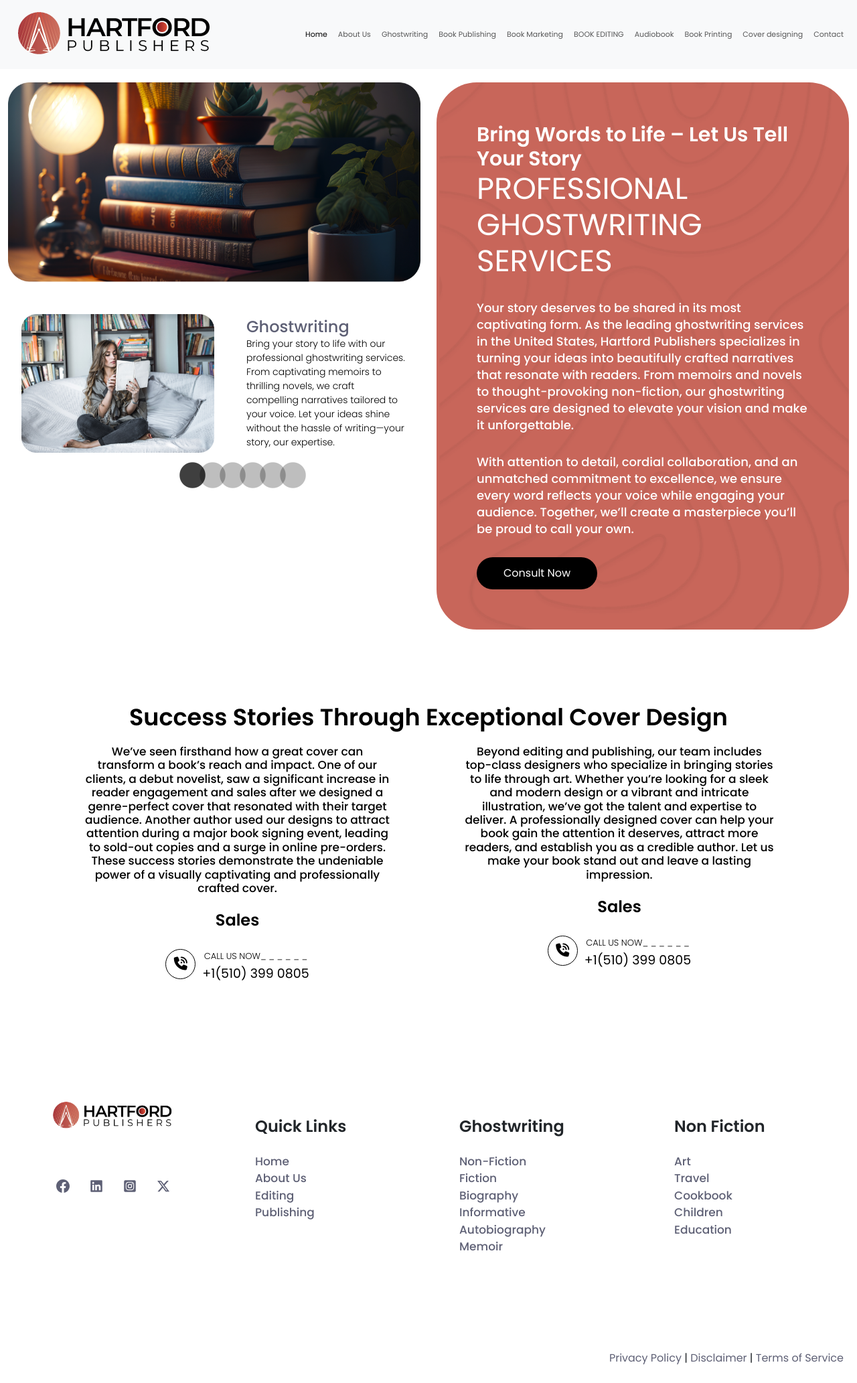
After one commit to 0SyedAli/hartford2, a PHP site: page /about.php in a window 1280 px wide. The commit adds this page. Shown: the whole page at 67% size. Run offline with PHP 8.4, Linux system fonts and the light colour scheme; some libraries are stand-ins or nearby versions; some web fonts are replaced.

Commit message:
css changes

```diff
--- /dev/null
+++ b/about.php
@@ -0,0 +1,139 @@
+<?php
+$title = 'Best Ghostwriting Service | Hartford Publishers';
+$description = '"Hartford Publishers: Expert ghostwriting tailored to your vision. From books to screenplays, we create captivating content that reflects your voice. Contact us!"';
+include 'includes/header.php';
+?>
+
+<div class="innerp">
+
+    <section class="banner-section">
+        <div class="container-fluid">
+            <div class="row flex-column-reverse gy-4 flex-lg-row">
+                <div class="col-12 col-lg-6">
+                    <img src="./assets/images/banner02.png" class="w-100" alt="Italian Trulli">
+                    <div class="bsl-bottom pt-5">
+                        <div class="banner-btm-slider">
+                            <div class="d-flex gap-3 gap-xl-5 align-items-center flex-column flex-sm-row text-center text-sm-start">
+                                <img src="./assets/images/blb-1.png" alt="Italian Trulli">
+                                <div>
+                                    <h4>Ghostwriting</h4>
+                                    <p>Bring your story to life with our professional ghostwriting services. From captivating memoirs to thrilling novels, we craft compelling narratives tailored to your voice. Let your ideas shine without the hassle of writing—your story, our expertise.
+                                    </p>
+                                </div>
+                            </div>
+                            <div class="d-flex gap-3 gap-xl-5 align-items-center flex-column flex-sm-row text-center text-sm-start">
+                                <img src="./assets/images/blb-1.png" alt="Italian Trulli">
+                                <div>
+                                    <h4>Book Editing</h4>
+                                    <p>Polish your manuscript to perfection with our expert book editing services. We refine your language, enhance clarity, and eliminate errors while preserving your unique voice. Ready your book for publishing with precision editing that impresses readers.
+                                    </p>
+                                </div>
+                            </div>
+                            <div class="d-flex gap-3 gap-xl-5 align-items-center flex-column flex-sm-row text-center text-sm-start">
+                                <img src="./assets/images/blb-1.png" alt="Italian Trulli">
+                                <div>
+                                    <h4>Book Marketing
+                                    </h4>
+                                    <p>Turn your book into a bestseller with strategic book marketing. From targeted campaigns to social media promotion, we amplify your reach and connect your masterpiece with the right audience. Success starts here.
+
+                                    </p>
+                                </div>
+                            </div>
+
+                            <div class="d-flex gap-3 gap-xl-5 align-items-center flex-column flex-sm-row text-center text-sm-start">
+                                <img src="./assets/images/blb-1.png" alt="Italian Trulli">
+                                <div>
+                                    <h4>Book Publishing
+                                    </h4>
+                                    <p>Simplify your publishing journey with Hartford Publishers. We handle everything from manuscript formatting to distribution, ensuring your book meets industry standards and reaches the shelves. Your publishing dreams, realized.
+                                    </p>
+                                </div>
+                            </div>
+                            <div class="d-flex gap-3 gap-xl-5 align-items-center flex-column flex-sm-row text-center text-sm-start">
+                                <img src="./assets/images/blb-1.png" alt="Italian Trulli">
+                                <div>
+                                    <h4>Book Printing</h4>
+                                    <p>Experience high-quality book printing with vibrant covers, crisp pages, and professional finishes. Whether you need a few copies or thousands, we bring your words to life with unmatched precision and care.
+
+                                    </p>
+                                </div>
+                            </div>
+                            <div class="d-flex gap-3 gap-xl-5 align-items-center flex-column flex-sm-row text-center text-sm-start">
+                                <img src="./assets/images/blb-1.png" alt="Italian Trulli">
+                                <div>
+                                    <h4>Cover Designing
+                                    </h4>
+                                    <p>Grab readers’ attention with stunning, custom-designed book covers. Our designers blend creativity with market trends to create covers that captivate and sell. Your book deserves a look that leaves a lasting impression. </p>
+                                </div>
+                            </div>
+                        </div>
+                    </div>
+                </div>
+                <div class="col-12 col-lg-6">
+                    <div class="banner-right">
+                        <div class="br-content">
+                            <h3>Bring Words to Life – Let Us Tell Your Story</h3>
+                            <h1>Professional Ghostwriting Services</h1>
+                            <h4 class="pb-0">Your story deserves to be shared in its most captivating form. As the leading ghostwriting services in the United States, Hartford Publishers specializes in turning your ideas into beautifully crafted narratives that resonate with readers. From memoirs and novels to thought-provoking non-fiction, our ghostwriting services are designed to elevate your vision and make it unforgettable.</h4>
+                            <h4>With attention to detail, cordial collaboration, and an unmatched commitment to excellence, we ensure every word reflects your voice while engaging your audience. Together, we’ll create a masterpiece you’ll be proud to call your own.</h4>
+                            <button class="btn-theme1">
+                                Consult Now
+                            </button>
+                        </div>
+                    </div>
+                </div>
+            </div>
+        </div>
+    </section>
+
+
+    <section class="support-section color_black text-center">
+        <div class="container">
+            <h2>Success Stories Through Exceptional Cover Design
+            </h2>
+            <div class="row">
+                <div class="col-12 col-lg-6 d-flex flex-column align-items-center border-end2">
+                    <h5 class="text-para">We’ve seen firsthand how a great cover can transform a book’s reach and impact. One of our clients, a debut novelist, saw a significant increase in reader engagement and sales after we designed a genre-perfect cover that resonated with their target audience. Another author used our designs to attract attention during a major book signing event, leading to sold-out copies and a surge in online pre-orders. These success stories demonstrate the undeniable power of a visually captivating and professionally crafted cover.
+                    </h5>
+                    <br>
+                    <h3>Sales</h3>
+                    <br>
+                    <span>
+                        <a class="call_us">
+                            <span>
+                                <i class="fa-solid fa-phone-volume"></i>
+                            </span>
+                            <div class="d-flex flex-column">
+                                <h6>
+                                    CALL US NOW_ _ _ _ _ _
+                                </h6>
+                                <h5>+1(510) 399 0805</h5>
+                            </div>
+                        </a>
+                    </span>
+                </div>
+                <div class="col-12 col-lg-6 d-flex flex-column align-items-center">
+                    <h5 class="text-para">Beyond editing and publishing, our team includes top-class designers who specialize in bringing stories to life through art. Whether you’re looking for a sleek and modern design or a vibrant and intricate illustration, we’ve got the talent and expertise to deliver. A professionally designed cover can help your book gain the attention it deserves, attract more readers, and establish you as a credible author. Let us make your book stand out and leave a lasting impression.</h5>
+                    <br>
+                    <h3>Sales</h3>
+                    <br>
+                    <span>
+                        <a class="call_us">
+                            <span>
+                                <i class="fa-solid fa-phone-volume"></i>
+                            </span>
+                            <div class="d-flex flex-column">
+                                <h6>
+                                    CALL US NOW_ _ _ _ _ _
+                                </h6>
+                                <h5>+1(510) 399 0805</h5>
+                            </div>
+                        </a>
+                    </span>
+                </div>
+            </div>
+        </div>
+    </section>
+    <?php
+    include 'includes/footer.php';
+    ?>
--- a/assets/css/custom.css
+++ b/assets/css/custom.css
@@ -919,6 +919,10 @@ section.section6 .s3_right img {
   padding: 40px 0 0;
 }
 
+footer.usman a, footer.usman a p {
+  color: #5e6075 !important;
+}
+
 .s9_head {
   display: flex;
   align-items: center;
@@ -1380,6 +1384,7 @@ section.section6 .s3_right img {
     font-size: 11px;
     text-align: center;
   }
+
   .navbar-nav {
     align-items: center;
   }
--- a/audiobook.php
+++ b/audiobook.php
@@ -402,6 +402,9 @@ include 'includes/header.php';
 </section>
 
 <div class="usman">
+    <?php
+    include 'includes/section_u_13.php';
+    ?>
     <div class="w-full flex justify-center items-center xl:py-10 lg:py-10 md:py-10 sm:py-0 fl:py-0"
         style="background-image:url(assets/images/u/faq.9df38ab0.webp);background-repeat:no-repeat;background-size:cover">
         <div class="max-w-[1350px] flex w-full xl:px-2 lg:px-2 md:px-2 sm:px-1 fl:px-1  gap-4">
--- a/bookediting.php
+++ b/bookediting.php
@@ -394,6 +394,9 @@ include 'includes/header.php';
 </section>
 
 <div class="usman">
+    <?php
+    include 'includes/section_u_13.php';
+    ?>
     <div class="w-full flex justify-center items-center xl:py-10 lg:py-10 md:py-10 sm:py-0 fl:py-0"
         style="background-image:url(assets/images/u/faq.9df38ab0.webp);background-repeat:no-repeat;background-size:cover">
         <div class="max-w-[1350px] flex w-full xl:px-2 lg:px-2 md:px-2 sm:px-1 fl:px-1  gap-4">
--- a/bookmarketing.php
+++ b/bookmarketing.php
@@ -391,6 +391,9 @@ include 'includes/header.php';
 </section>
 
 <div class="usman">
+    <?php
+    include 'includes/section_u_13.php';
+    ?>
     <div class="w-full flex justify-center items-center xl:py-10 lg:py-10 md:py-10 sm:py-0 fl:py-0"
         style="background-image:url(assets/images/u/faq.9df38ab0.webp);background-repeat:no-repeat;background-size:cover">
         <div class="max-w-[1350px] flex w-full xl:px-2 lg:px-2 md:px-2 sm:px-1 fl:px-1  gap-4">
--- a/bookprinting.php
+++ b/bookprinting.php
@@ -432,6 +432,9 @@ include 'includes/header.php';
 </section>
 
 <div class="usman">
+    <?php
+    include 'includes/section_u_13.php';
+    ?>
     <div class="w-full flex justify-center items-center xl:py-10 lg:py-10 md:py-10 sm:py-0 fl:py-0"
         style="background-image:url(assets/images/u/faq.9df38ab0.webp);background-repeat:no-repeat;background-size:cover">
         <div class="max-w-[1350px] flex w-full xl:px-2 lg:px-2 md:px-2 sm:px-1 fl:px-1  gap-4">
--- a/bookpublishing.php
+++ b/bookpublishing.php
@@ -395,6 +395,9 @@ include 'includes/header.php';
 </section>
 
 <div class="usman">
+    <?php
+    include 'includes/section_u_13.php';
+    ?>
     <div class="w-full flex justify-center items-center xl:py-10 lg:py-10 md:py-10 sm:py-0 fl:py-0"
         style="background-image:url(assets/images/u/faq.9df38ab0.webp);background-repeat:no-repeat;background-size:cover">
         <div class="max-w-[1350px] flex w-full xl:px-2 lg:px-2 md:px-2 sm:px-1 fl:px-1  gap-4">
--- a/includes/footer.php
+++ b/includes/footer.php
@@ -3,7 +3,7 @@
         <div
             class="max-w-[1350px] flex flex-col w-full justify-center items-center py-12  xl:flex-row lg:flex-row md:flex-row sm:flex fl:flex">
             <div
-                class="w-full  xl:text-start lg:text-start md:text-start grid xl:grid-cols-4 lg:grid-cols-4 md:grid-cols-3 sm:grid-cols-2 sm:text-center fl:grid-cols-1 fl:text-center  xl:gap-6 lg:gap-6 md:gap-2 sm:gap-2 fl:gap-2">
+                class="w-full  text-black xl:text-start lg:text-start md:text-start grid xl:grid-cols-4 lg:grid-cols-4 md:grid-cols-3 sm:grid-cols-2 sm:text-center fl:grid-cols-1 fl:text-center  xl:gap-6 lg:gap-6 md:gap-2 sm:gap-2 fl:gap-2">
                 <div class=""><img alt="fremont-logo" loading="lazy" width="299" height="101" decoding="async" data-nimg="1"
                         class="w-2/3 mx-auto" style="color:transparent" src="./assets/images/logo.png">
                     <div
```
Also changed, not shown: contact.php (added, +90 -0 lines), coverdesign.php (+7 -3 lines), ghostwriting.php (+6 -3 lines).
